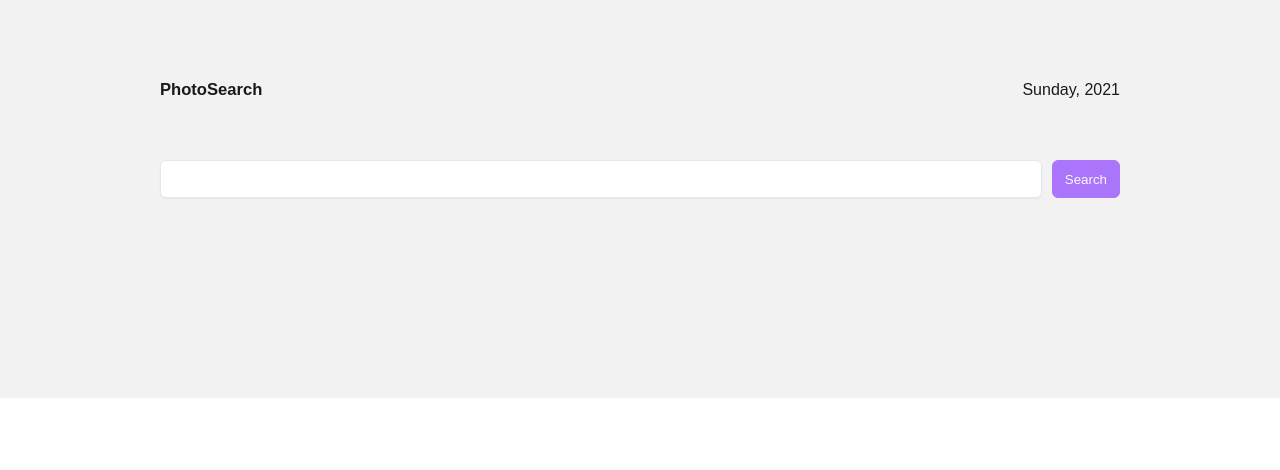
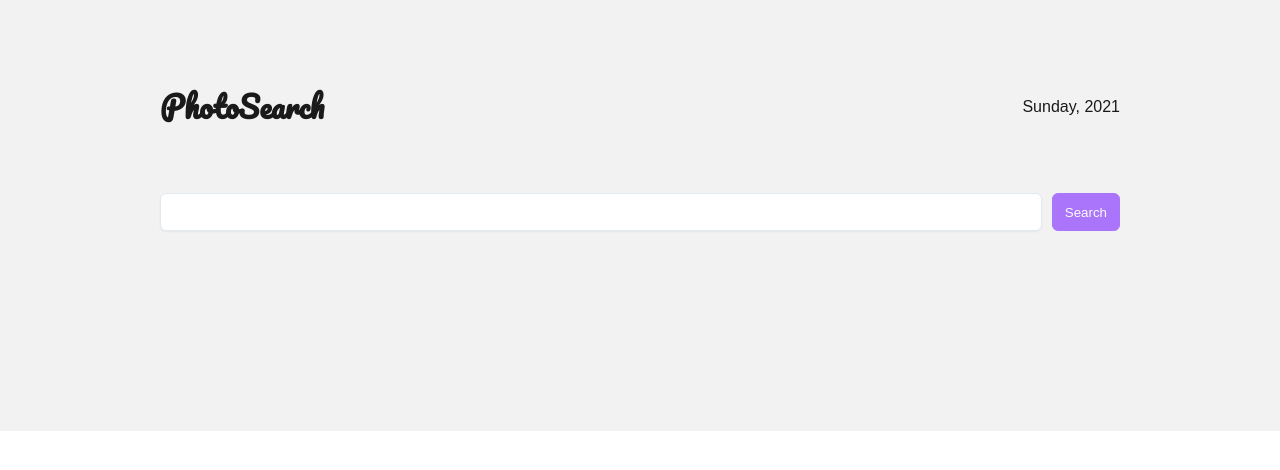
Before and after one commit to oluwatunmiisheii/unsplash-clone, a React (Create React App) app in the folder app/: page / in a window 1280 px wide. Shown: the top 470 px of the page. Built offline with nearby package versions, Linux system fonts and the light colour scheme; no server answers; a web font is replaced by a local one.

Commit message:
chore: changed font for logo

```diff
--- a/app/src/components/nav/Nav.module.scss
+++ b/app/src/components/nav/Nav.module.scss
@@ -1,3 +1,5 @@
+@import url('https://fonts.googleapis.com/css2?family=Pacifico&display=swap');
+
 .header {
   .main-nav {
     display: flex;
@@ -5,11 +7,12 @@
     justify-content: space-between;
     .nav-content__left {
       .nav-hero {
-        font-size: 20px;
+        font-size: 36px;
+        font-family: 'Pacifico', cursive;
       }
     }
     .nav-content__right {
-
+      display: block;
     }
   }
 }
```
